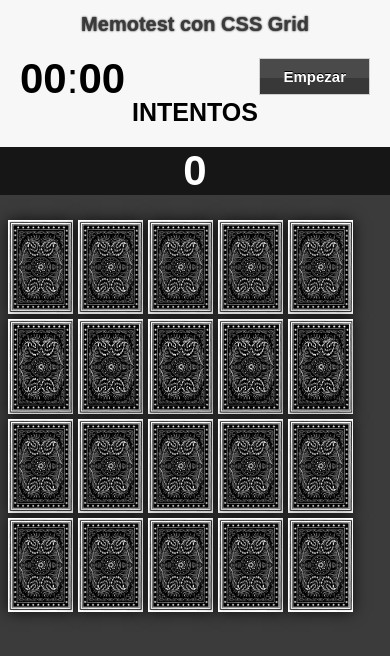
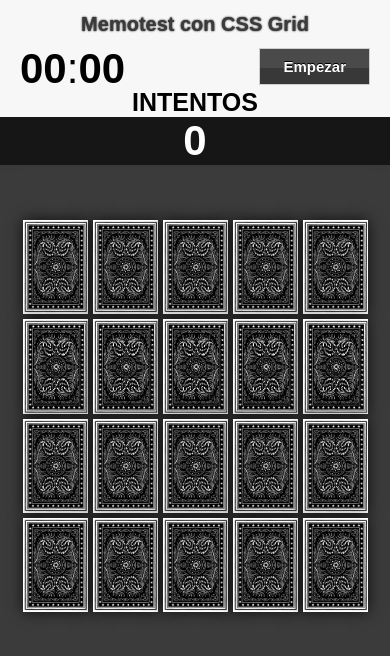
Before and after one commit to stdelprato/memoTest-bootstrap, a website: page index.html in a window 390 px wide. Drawn offline with Linux system fonts and the light colour scheme.

Commit message:
bugfixs en el responsive

```diff
--- a/script/main.js
+++ b/script/main.js
@@ -18,9 +18,11 @@ function manejarPartida(){
     repartirCartas();
     ocultarBotonNombre("empezar");
     mostrarBotonNombre("reiniciar");
+    bloquearInputBotonResetear();
     setTimeout(function(){
         manejarClickUsuario();
         empezarTimer();
+        desbloquearInputBotonResetear();
     }, 2000);
 }
 
@@ -186,6 +188,14 @@ function desbloquearInput(){
     manejarClickUsuario();
 }
 
+function bloquearInputBotonResetear(){
+    document.querySelector(`#boton-reiniciar`).onclick = "";
+}
+
+function desbloquearInputBotonResetear(){
+    document.querySelector(`#boton-reiniciar`).onclick = resetear;
+}
+
 function mostrarBotonNombre(boton){
     document.querySelector(`#boton-${boton}`).classList.remove("oculto");
 }
--- a/styles/mobile.css
+++ b/styles/mobile.css
@@ -9,7 +9,7 @@
     }
 
     .container-full {
-        grid-template-columns: 360px;
+        grid-template-columns: 100%;
     }
 
     .container-cartas{
@@ -36,7 +36,7 @@
         position: relative;
         text-align: left;
         margin-left: 20px;
-        top: 5px;
+        bottom: 5px;
     }
 
     .titulo {
@@ -47,7 +47,7 @@
         position: relative;
         float: right;
         right: 20px;
-        bottom: 60px;
+        bottom: 70px;
     }
 
     #boton-empezar:active, #boton-reiniciar:active {
@@ -58,16 +58,13 @@
     .intentos-titulo {
         font-size: 25px;
         position: relative;
-        bottom: 0px;
+        bottom: 260px;
         width: 100%;
     }
 
     .intentos-num-div {
         position: relative;
         width: 100%;
-    }
-
-    .intentos-titulo, .intentos-num-div {
-        bottom: 250px;
+        bottom: 280px;
     }
 }
```
